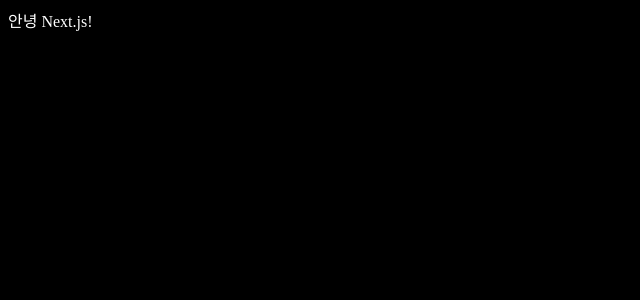
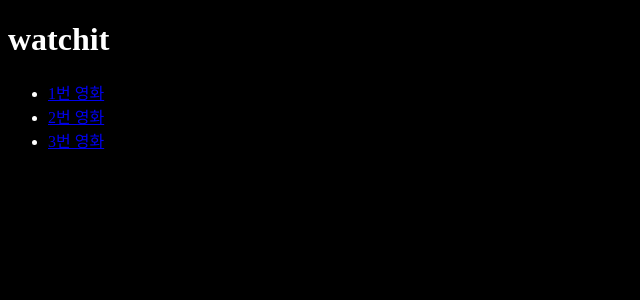
Before and after one commit to junghwa1996/split-pages, a Next.js app: page / in a window 1280 px wide. Shown: the top 300 px of the page, without its empty margins (0-640 px from the left). Built offline with nearby package versions, Linux system fonts and the light colour scheme.

Commit message:
✨ Link 사용하기

```diff
--- a/pages/index.js
+++ b/pages/index.js
@@ -1,7 +1,20 @@
+import Link from "next/link";
+
 export default function Home() {
   return (
     <>
-      안녕 Next.js!
+      <h1>watchit</h1>
+      <ul>
+        <li>
+          <Link href='/movies/1'>1번 영화</Link>
+        </li>
+        <li>
+          <Link href='/movies/2'>2번 영화</Link>
+        </li>
+        <li>
+          <Link href='/movies/3'>3번 영화</Link>
+        </li>
+      </ul>
     </>
   )
 }
--- a/pages/movies/[id].js
+++ b/pages/movies/[id].js
@@ -1 +1,3 @@
-// <>Movie 페이지</>
+export default function Movies(){
+  return <div>Movies 페이지</div>;
+}
--- a/pages/search.js
+++ b/pages/search.js
@@ -1 +1,3 @@
-// <>Search 페이지</>
+export default function Search(){
+  return <div>Search 페이지</div>;
+}
--- a/pages/settings.js
+++ b/pages/settings.js
@@ -1 +1,3 @@
-// <>Settings 페이지</>
+export default function Settings(){
+  return <div>Settings 페이지</div>;
+}
```
